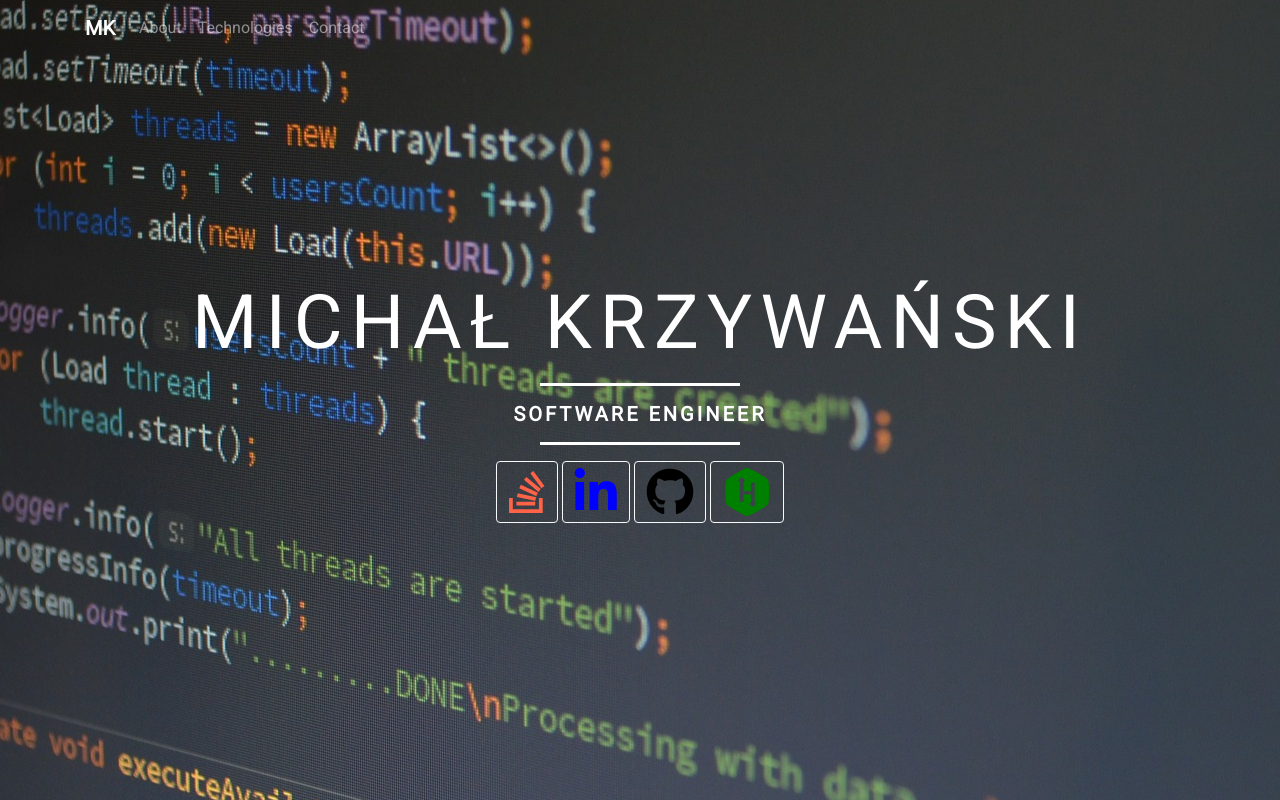
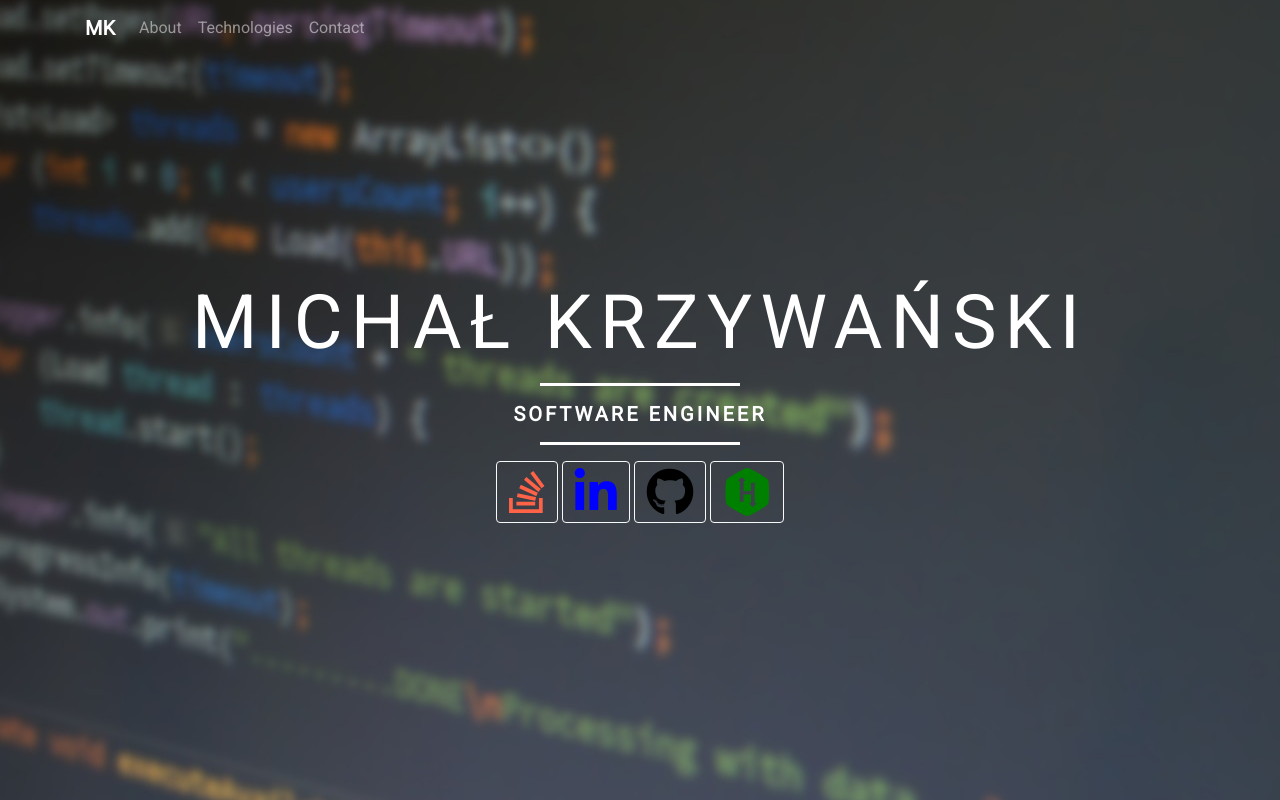
Before and after one commit to mkrzywanski/mypage, a plain HTML site: page index.html in a window 1280 px wide. Drawn offline with nearby package versions, Linux system fonts and the light colour scheme.

Commit message:
Blurred image

```diff
--- a/css/stylesheet.css
+++ b/css/stylesheet.css
@@ -1,8 +1,12 @@
 html,
-body,
-.view {
+body {
     height: 100%;
     font-family: 'Roboto', sans-serif;
+}
+
+.background {
+    background-size: cover;
+    background: url('../img/blured_background.jpg') no-repeat center center;
 }
 
 @media (max-width: 993px) {
@@ -13,8 +17,8 @@ body,
 
 h1 {
     letter-spacing: 8px;
-    font-size:     75px;
-    font-weight:   100;
+    font-size: 75px;
+    font-weight: 100;
 }
 
 h5 {
--- a/index.html
+++ b/index.html
@@ -1,7 +1,7 @@
 <html lang="en">
 <head>
-    <link rel="stylesheet" href="https://stackpath.bootstrapcdn.com/bootstrap/4.3.1/css/bootstrap.min.css"
-          integrity="sha384-ggOyR0iXCbMQv3Xipma34MD+dH/1fQ784/j6cY/iJTQUOhcWr7x9JvoRxT2MZw1T" crossorigin="anonymous">
+    <title>Michał Krzywański Personal Page</title>
+
     <script src="https://code.jquery.com/jquery-3.3.1.slim.min.js"
             integrity="sha384-q8i/X+965DzO0rT7abK41JStQIAqVgRVzpbzo5smXKp4YfRvH+8abtTE1Pi6jizo"
             crossorigin="anonymous"></script>
@@ -16,6 +16,8 @@
     <script src="js/scripts.js"></script>
     <script src="js/font-awesome-5.9.0-all.min.js"></script>
 
+    <link rel="stylesheet" href="https://stackpath.bootstrapcdn.com/bootstrap/4.3.1/css/bootstrap.min.css"
+          integrity="sha384-ggOyR0iXCbMQv3Xipma34MD+dH/1fQ784/j6cY/iJTQUOhcWr7x9JvoRxT2MZw1T" crossorigin="anonymous">
     <link href="https://fonts.googleapis.com/css?family=Roboto&display=swap" rel="stylesheet">
     <link rel="stylesheet" href="css/animate.css">
     <link rel="stylesheet" href="css/stylesheet.css">
@@ -24,7 +26,7 @@
 
 <body>
 
-<nav class="navbar navbar-expand-lg navbar-dark fixed-top scrolling-navbar">
+<nav class="navbar fixed-top navbar-expand-lg navbar-dark scrolling-navbar">
     <div class="container">
         <a class="navbar-brand" style="" href="#"><strong>MK</strong></a>
         <button class="navbar-toggler" type="button" data-toggle="collapse" data-target="#navbarContent"
@@ -48,8 +50,7 @@
     </div>
 </nav>
 
-<div class="view"
-     style="background-size: cover; background: url('img/background.jpg') no-repeat center center;">
+<div class="background">
     <div class="container">
         <div class="row h-100 row align-items-center">
             <div class="col-md-12 text-white text-center text-center">
```
Also changed, not shown: img/blured_background.jpg (added).
